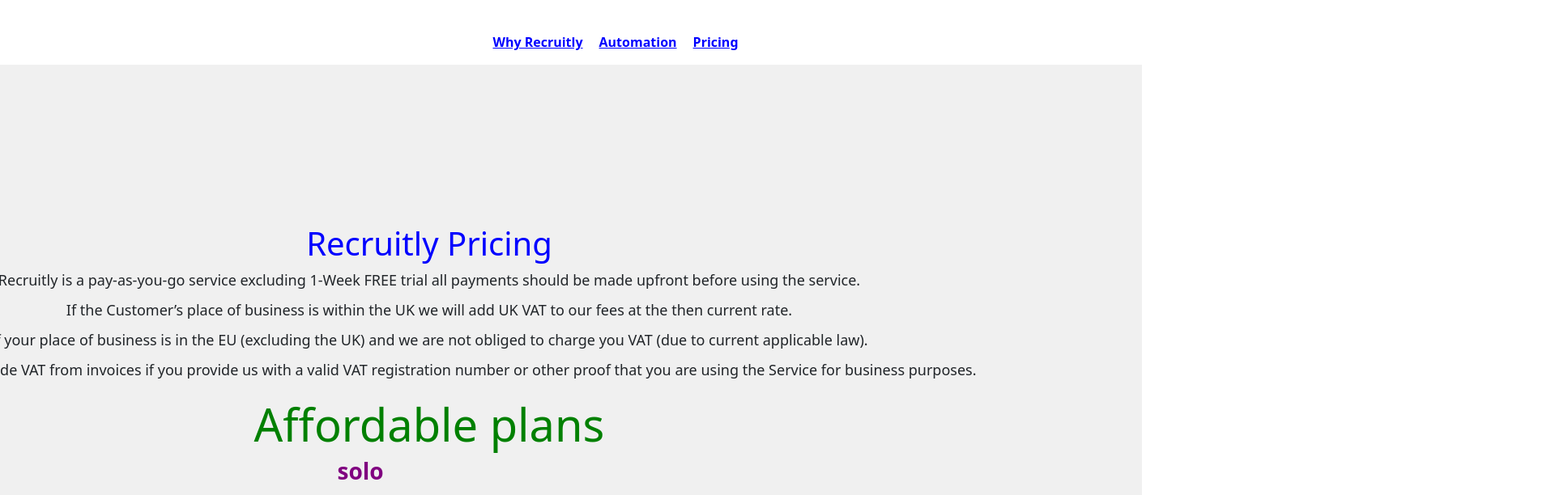
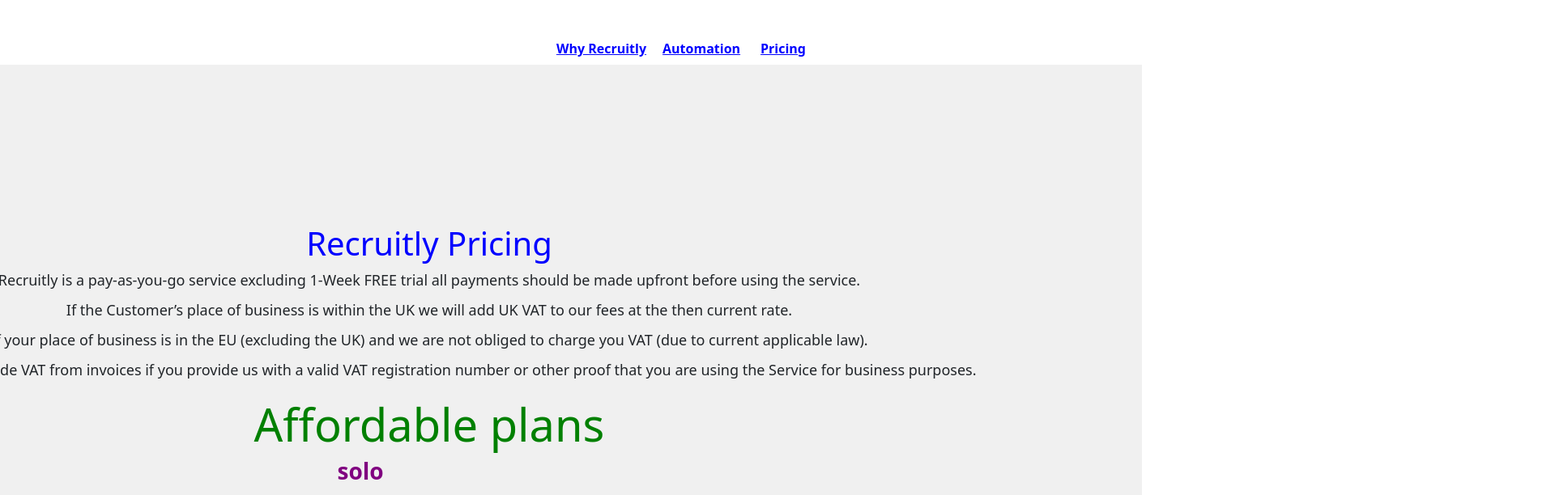
Before and after one commit to Yugandhar182/website_new, a Svelte app: page /pricing in a window 1280 px wide. Shown: the top 612 px of the page at 81% size, 1920 px wide, since content can reach past the window. Built offline with nearby package versions, Linux system fonts and the light colour scheme.

Commit message:
Update recruitingpricing.svelte

```diff
--- a/src/recruitingpricing.svelte
+++ b/src/recruitingpricing.svelte
@@ -29,7 +29,7 @@
                <a on:click={openWhyRecruitlyPopup} class="why-recruitly-anchor" style="color:blue; font-weight: 700;">Why Recruitly</a>
               <span class="spacer"></span>
               <li><Link to="/automation" style="color:blue; font-weight: 700;">Automation</Link></li>
-
+              <span class="spacer"></span>
               <li><Link to="/pricing" style="color: blue; font-weight: 700;">Pricing</Link></li>
 
 
@@ -129,7 +129,8 @@
     }
 
     .pricing-component {
-        width: 220vh;
+        margin-top:5vh;
+      width: 220vh;
       height:250vh;
       display: flex;
       flex-direction: column;
@@ -160,8 +161,10 @@
 
     .links {
     display: flex;
-    justify-content: center;
-    margin-right: -2000px;
+    justify-content: flex-end;
+    position: absolute;
+    top:8px;
+    right: 10px;
   }
 
   .links ul {
@@ -171,7 +174,7 @@
   }
 
   .links li {
-    margin-right: 20px;
+    margin-right: 5px;
   }
   .spacer {
 	margin: 0 10px;
@@ -186,5 +189,9 @@
 	  border: none;
 	  cursor: pointer;
 	}
+    .why-recruitly-anchor {
+	  cursor: pointer;
+	}
+
 
   </style>
```
